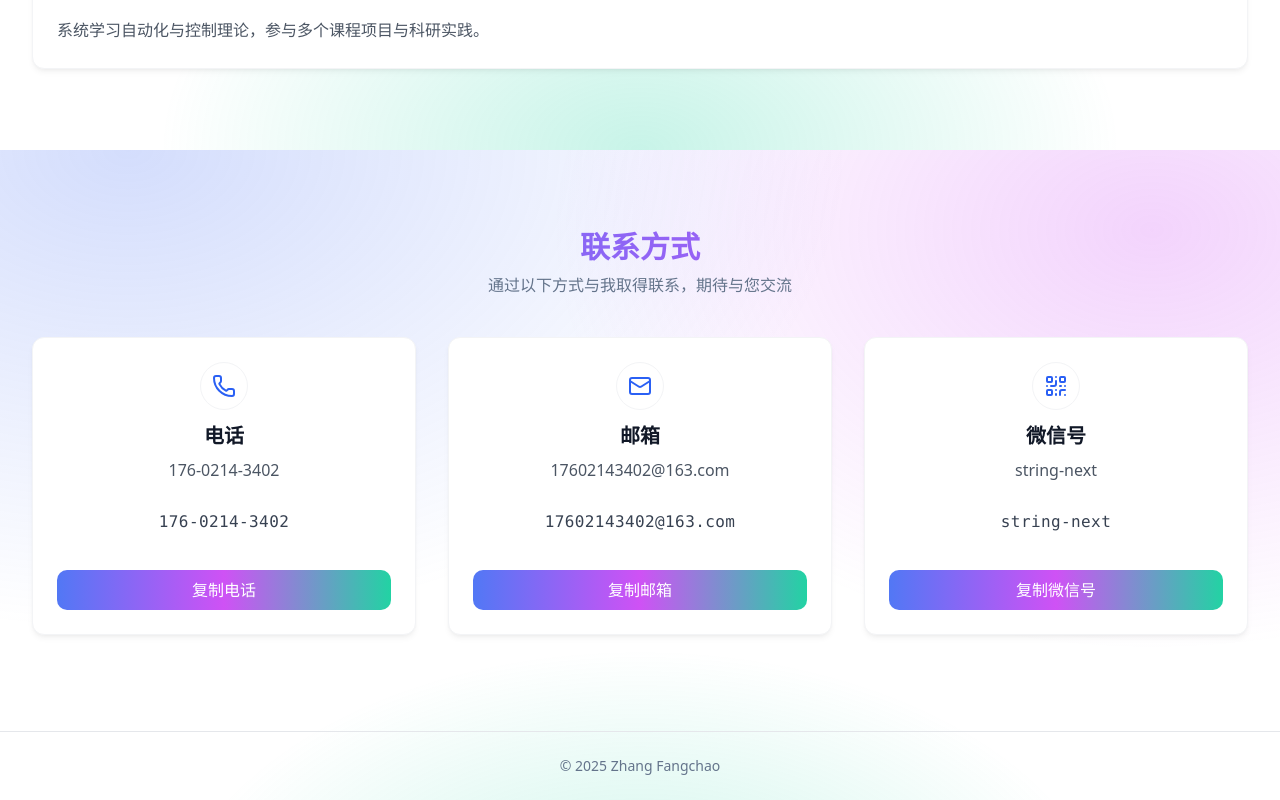
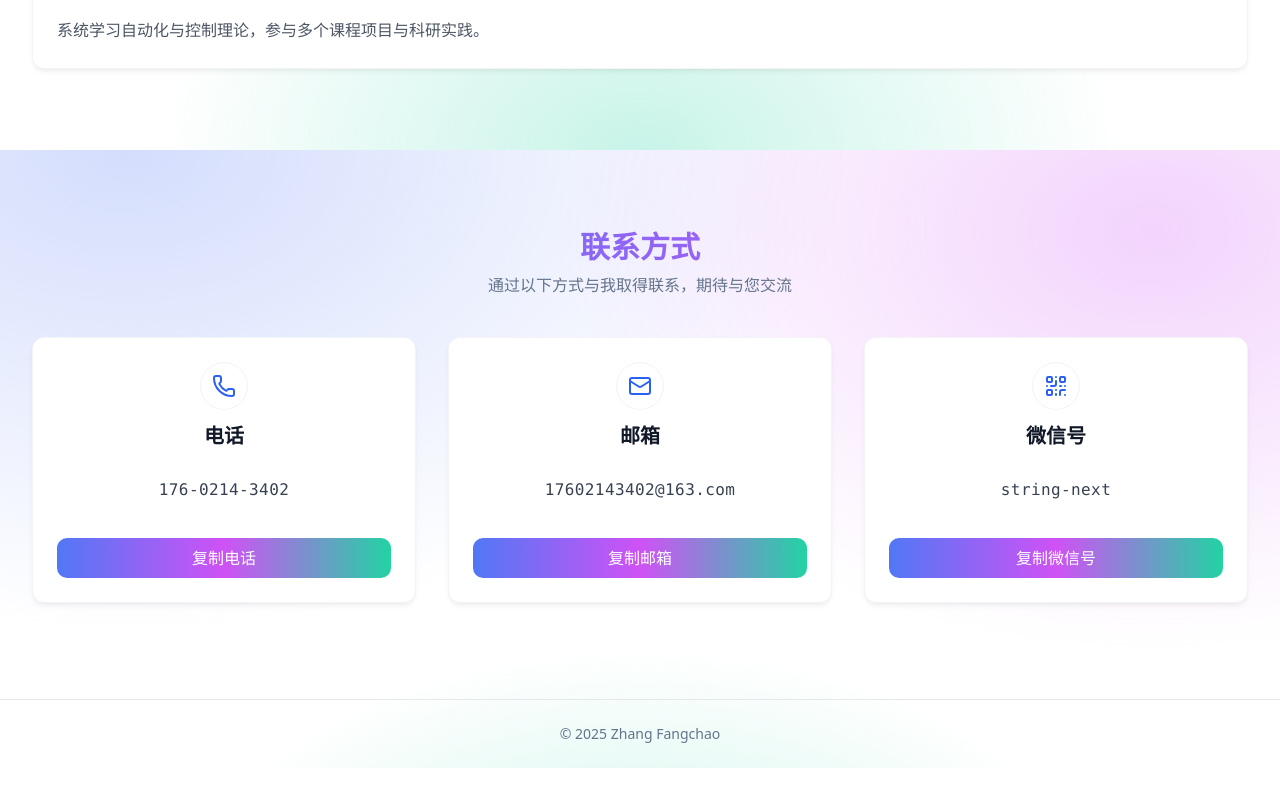
Before and after one commit to dmljc/resume, a React (Vite) app: page / in a window 1280 px wide. Shown: the part 2250-3050 px from the top of the page. After the commit the page ends 3018 px from the top, so only its background shows below. Built offline with nearby package versions, Linux system fonts and the light colour scheme.

Commit message:
refactor(ContactGrid): 移除未使用的描述字段以简化组件

```diff
--- a/src/components/sections/ContactGrid.jsx
+++ b/src/components/sections/ContactGrid.jsx
@@ -45,9 +45,6 @@ export default function ContactGrid(){
                   </div>
                 </div>
                 <CardTitle className="mt-3 text-lg sm:text-xl font-semibold text-gray-900 dark:text-white">{c.title[lang]}</CardTitle>
-                {c.desc && (
-                  <CardDescription className="mt-2 text-sm sm:text-base text-gray-600 dark:text-gray-300">{c.desc}</CardDescription>
-                )}
               </CardHeader>
               <CardContent className="flex-1">
                 <div className="rounded-lg px-4 py-3 text-sm sm:text-base text-gray-700 dark:text-gray-200 text-center font-mono tracking-wide">
```
